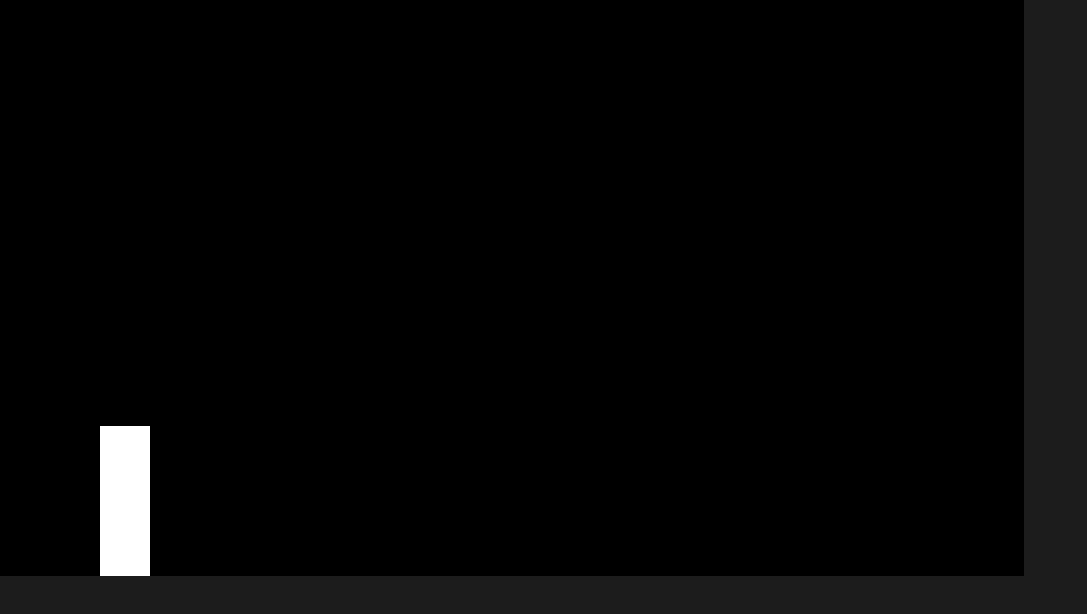
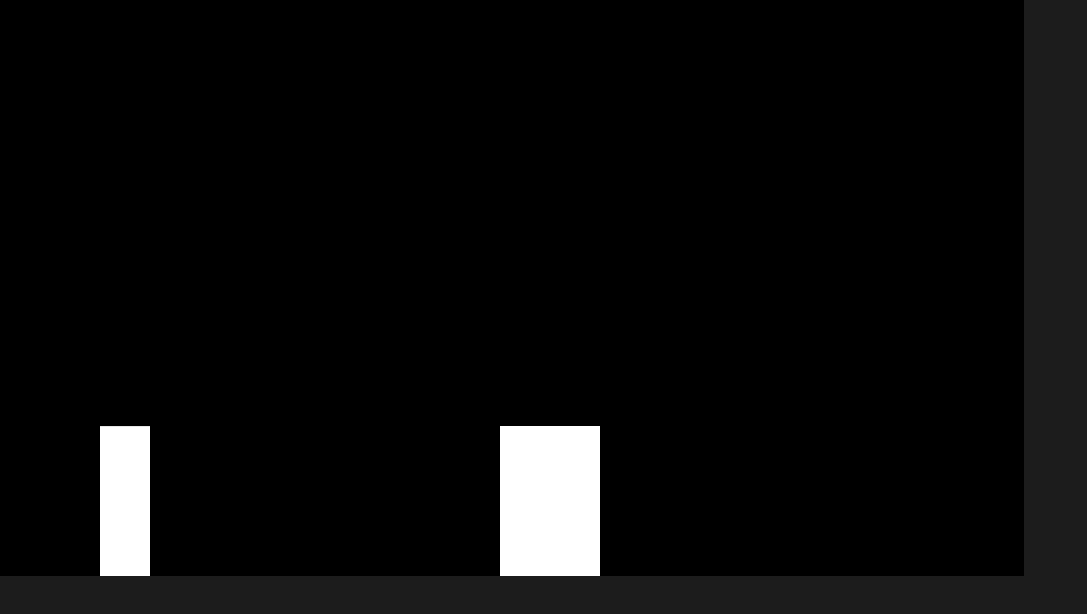
Before and after one commit to KaueLui/Fight2D, a plain HTML site: page index.html in a window 1280 px wide. Shown: the whole page, without its empty margins (0-1087 px from the left). Drawn offline with Linux system fonts and the light colour scheme.

Commit message:
Adicionando movimentações

```diff
--- a/index.html
+++ b/index.html
@@ -7,6 +7,7 @@
     <link rel="stylesheet" href="./css/style.css">
     <script src="./js/game.js" defer></script>
     <script src="./js/character.js"></script>
+    <script src="./js/control.js"></script>
 </head>
 <body>
     <canvas>
--- a/js/character.js
+++ b/js/character.js
@@ -14,12 +14,10 @@ class Character{
         ctx.fillRect(this.position.x, this.position.y, this.width, this.height)
     }
 
-    update(){
-
-        //this.velocity.y += gravity
-
-        if( this.position.y+this.height >= canvas.height){
-            this.velocity.y = canvas.height - (this.position.y+this.height)
+    update() {
+        if (this.position.y+this.height > canvas.height) {
+            this.position.y = canvas.height-this.height
+            this.velocity.y = 0
         } else{
             this.velocity.y += gravity
         }
@@ -31,7 +29,36 @@ class Character{
     }
 }
 
-const player = new Character({
+class Fight extends Character {
+    constructor({
+        position,
+        velocity,
+        dimensions
+    }) {
+        super({
+            position,
+            velocity,
+            dimensions
+        })
+
+        this.velocity = velocity
+        this.width = dimensions.width
+        this.height = dimensions.height
+
+        this.lastKeyPressed
+
+
+    }
+
+}
+
+
+
+
+
+
+// Jogador 1
+const player = new Fight({
     position: {
         x: 100,
         y: 100
@@ -45,3 +72,19 @@ const player = new Character({
         height: 150
     }
 })
+
+//Jogador 2
+const player2 = new Fight({
+    position: {
+        x: 500,
+        y: 150
+    },
+    velocity:{
+        x: 0,
+        y: 0
+    },
+    dimensions:{
+        width: 100,
+        height: 150
+    }
+})
--- /dev/null
+++ b/js/control.js
@@ -0,0 +1,81 @@
+const keys = {
+    a: {
+        pressed:false
+    },
+    d: {
+        pressed:false
+    },
+    w: {
+        pressed:false
+    },
+    space: {
+        pressed:false
+    },
+}
+
+
+window.addEventListener("keydown", e => {
+    let key = e.key
+
+    switch(key) {
+
+        case "a":
+            keys.a.pressed = true
+            player.lastKeyPressed = key
+            break
+        case "d":
+            keys.d.pressed = true
+            player.lastKeyPressed = key
+            break
+        case "w":
+            keys.w.pressed = true
+            break
+        case " ":
+            keys.space.pressed = true
+            break
+    }
+
+})
+
+window.addEventListener("keyup", e => {
+    let key = e.key
+
+    switch(key) {
+
+        case "a":
+            keys.a.pressed = false
+            break
+        case "d":
+            keys.d.pressed = false
+            break
+        case "w":
+            keys.w.pressed = false
+            break
+    }
+
+})
+
+function handleControls() {
+    movement()
+
+    function movement() {
+         player.velocity.x = 0
+
+         if(keys.a.pressed && ["a"].includes(player.lastKeyPressed)) {
+            player.velocity.x = -1.5 *3.4
+
+         }
+
+         if(keys.d.pressed && ["d"].includes(player.lastKeyPressed)) {
+            player.velocity.x = 1.5 *3.4
+
+         }
+
+         if(keys.w.pressed) {
+            player.velocity.y = -4
+
+         }
+
+
+    }
+}
--- a/js/game.js
+++ b/js/game.js
@@ -15,10 +15,13 @@ animate()
 function animate() {
     window.requestAnimationFrame(animate)
 
+    handleControls()
+
     ctx.fillStyle = "black"
     ctx.fillRect(0,0,canvasWidth,canvasHeight)
 
     player.update()
+    player2.update()
 
     let delta = (performance.now() - prevTime) / 1000
     let fps = 1 / delta
```
